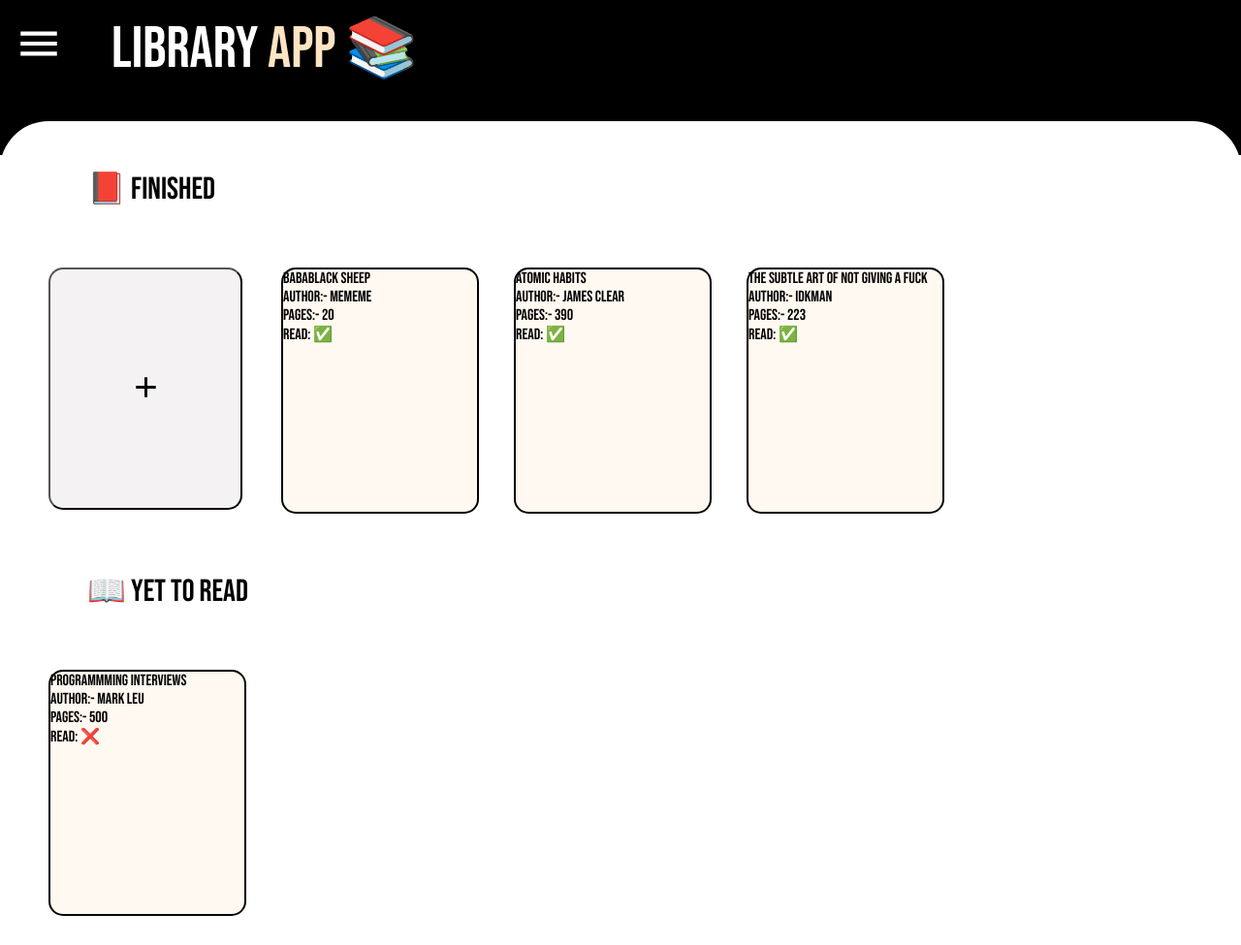
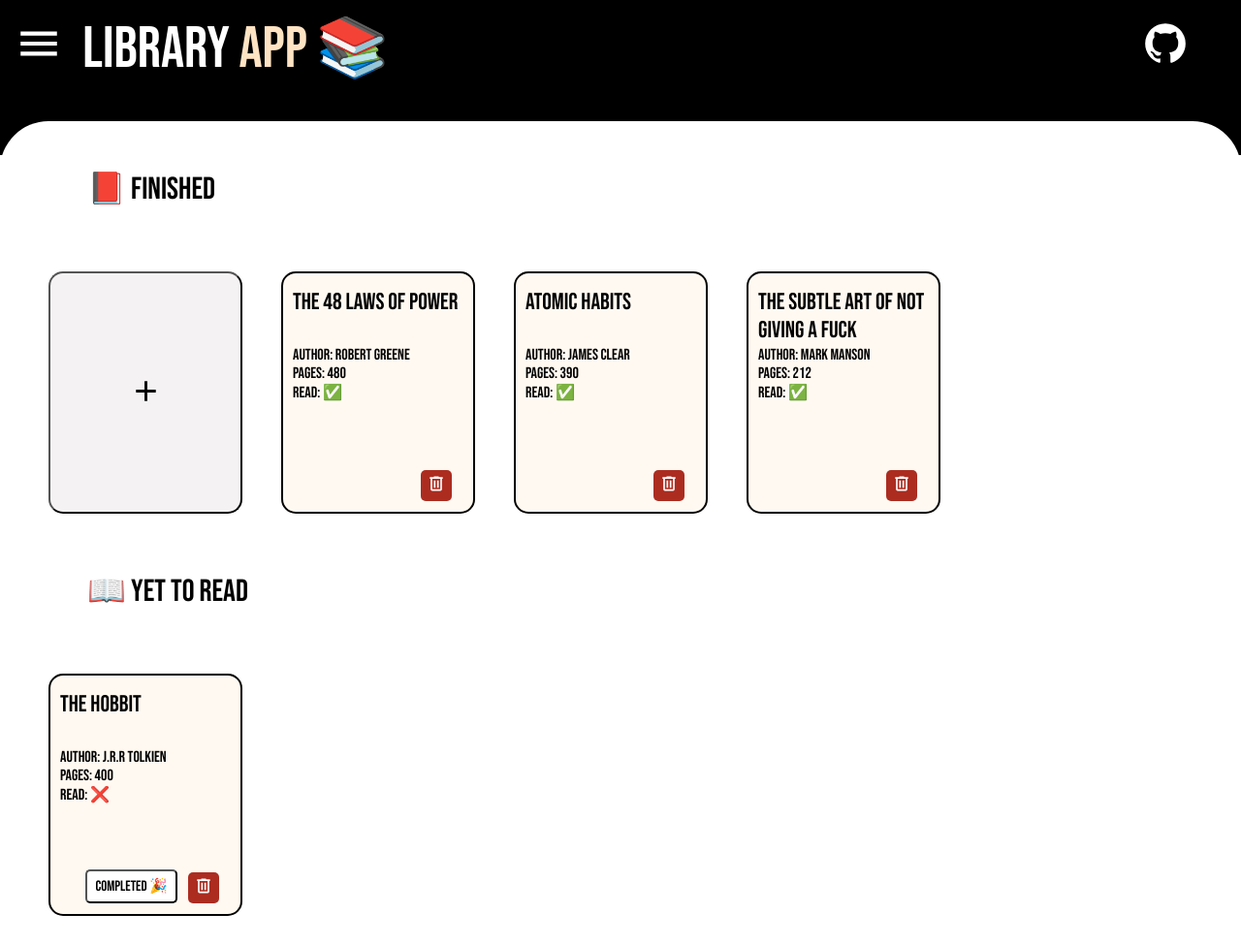
Before and after one commit to Rig135/LibraryApp, a plain HTML site: page index.html in a window 1280 px wide. Shown: the whole page at 97% size. Drawn offline with Linux system fonts and the light colour scheme.

Commit message:
add remove book and complete book feature

```diff
--- a/index.html
+++ b/index.html
@@ -20,7 +20,13 @@
                 <title>menu</title>
                 <path d="M3,6H21V8H3V6M3,11H21V13H3V11M3,16H21V18H3V16Z" />
             </svg></div>
-        <h1>Library <span style="color:bisque">App</span> 📚</h1>
+        <h1 id="appName">Library <span style="color:bisque">App</span> 📚</h1>
+        <div id="github"><a href="https://github.com/Rig135"><svg xmlns="http://www.w3.org/2000/svg"
+                    viewBox="0 0 24 24">
+                    <title>github</title>
+                    <path
+                        d="M12,2A10,10 0 0,0 2,12C2,16.42 4.87,20.17 8.84,21.5C9.34,21.58 9.5,21.27 9.5,21C9.5,20.77 9.5,20.14 9.5,19.31C6.73,19.91 6.14,17.97 6.14,17.97C5.68,16.81 5.03,16.5 5.03,16.5C4.12,15.88 5.1,15.9 5.1,15.9C6.1,15.97 6.63,16.93 6.63,16.93C7.5,18.45 8.97,18 9.54,17.76C9.63,17.11 9.89,16.67 10.17,16.42C7.95,16.17 5.62,15.31 5.62,11.5C5.62,10.39 6,9.5 6.65,8.79C6.55,8.54 6.2,7.5 6.75,6.15C6.75,6.15 7.59,5.88 9.5,7.17C10.29,6.95 11.15,6.84 12,6.84C12.85,6.84 13.71,6.95 14.5,7.17C16.41,5.88 17.25,6.15 17.25,6.15C17.8,7.5 17.45,8.54 17.35,8.79C18,9.5 18.38,10.39 18.38,11.5C18.38,15.32 16.04,16.16 13.81,16.41C14.17,16.72 14.5,17.33 14.5,18.26C14.5,19.6 14.5,20.68 14.5,21C14.5,21.27 14.66,21.59 15.17,21.5C19.14,20.16 22,16.42 22,12A10,10 0 0,0 12,2Z" />
+                </svg></a></div>
     </div>
 
 
@@ -33,12 +39,6 @@
                     <title>plus</title>
                     <path d="M19,13H13V19H11V13H5V11H11V5H13V11H19V13Z" />
                 </svg></button>
-            <!-- <div class="card">
-                 <div class="cardHeading"></div>
-            </div> -->
-            <!-- <div class="card"></div>
-            <div class="card"></div> -->
-
 
         </div>
 
@@ -62,7 +62,7 @@
                     <input type="checkbox" id="read">
                 </p>
                 <p>
-                    <button type="submit">Add Book</button>
+                    <button type="submit" id="dialogButton">Add Book</button>
                 </p>
 
             </form>
@@ -72,11 +72,6 @@
 
         <h1 id="yetToRead">📖 Yet to Read</h1>
         <div class="toRead-cardArea">
-            <!-- <button id="addBook"><svg xmlns="http://www.w3.org/2000/svg" viewBox="0 0 24 24">
-                    <title>plus</title>
-                    <path d="M19,13H13V19H11V13H5V11H11V5H13V11H19V13Z" />
-                </svg></button> -->
-            <!-- <div class="card"></div> -->
 
 
         </div>
--- a/script.js
+++ b/script.js
@@ -1,7 +1,9 @@
 const dialog = document.querySelector('dialog');
 
+//Array of Objects to store books data
+const Library = [];
 
-const Library = [];
+
 const addBook = document.querySelector('#addBook');
 const finishedBooks = document.querySelectorAll('.finished-cardArea > div')
 const finishedArea = document.querySelector('.finished-cardArea');
@@ -18,34 +20,71 @@
 const pages = document.querySelector('#pages');
 const read = document.querySelector('#read');
 
-
-// let finIndex = 0;
-// let unFinIndex = 0;
-
-
-
+Books.prototype.toggle = function () {
+    this.read = !this.read;
+}
 
 function addBooksToLibrary(title, author, pages, read) {
     let id = crypto.randomUUID();
     const newBook = new Books(id, title, author, pages, read);
 
     Library.push(newBook);
-    createCard(title, author, pages, read);
+    createCard(id, title, author, pages, read);
 }
 
 //Function to Create new Cards
-function createCard(title, author, pages, read) {
+function createCard(id, title, author, pages, read) {
 
     const div = document.createElement('div');
     div.classList.add("card");
+    div.setAttribute('data-id', id);
 
 
-    let str = `${title}  <br>`;
-    str += `Author:-    ${author}  <br>`;
-    str += `Pages:-   ${pages}  <br>`;
-    str += `Read: ${read ? "✅" : "❌"}`
+    //card delete button
+    const delButton = document.createElement('button');
+    delButton.innerHTML =
+        '<svg xmlns="http://www.w3.org/2000/svg" viewBox="0 0 24 24"><title>trash-can-outline</title><path d="M9,3V4H4V6H5V19A2,2 0 0,0 7,21H17A2,2 0 0,0 19,19V6H20V4H15V3H9M7,6H17V19H7V6M9,8V17H11V8H9M13,8V17H15V8H13Z" /></svg>';
 
-    div.innerHTML = str;
+    delButton.classList.add('deleteButton');
+    div.appendChild(delButton);
+
+    delButton.addEventListener('click', () => {
+        div.remove();
+        for (let i = 0; i < Library.length; i++) {
+            if (Library[i].id == div.dataset.id) {
+                Library.splice(i, 1);
+                break;
+            }
+        }
+    })
+
+    //Book Finished Button
+    const completed = document.createElement('button');
+    completed.innerText = 'Completed 🎉';
+    completed.classList.add('completedButton');
+    if (read === false) {
+        div.appendChild(completed);
+    }
+
+    completed.addEventListener('click', () => {
+        const book = Library.find(b => b.id === div.dataset.id);
+        if (book) {
+            book.toggle();
+            div.remove();
+            createCard(book.id, book.title, book.author, book.pages, book.read);
+        }
+    })
+
+
+    const cardInfo = `
+        <h2>${title}</h2>
+        <p>Author: ${author}</p>
+        <p>Pages: ${pages}</p>
+        <p>Read: ${read ? "✅" : "❌"}</p>
+    `;
+
+
+    div.insertAdjacentHTML('afterbegin', cardInfo);
 
     if (read) {
         finishedArea.appendChild(div);
@@ -62,12 +101,6 @@
 })
 
 
-
-// for (let i = 0; i < 2; i++) {
-//     addBook[i].addEventListener('click', () => {
-//         dialog.showModal();
-//     })
-// }
 
 closeButton.addEventListener('click', () => {
     title.value = "";
@@ -101,13 +134,11 @@
 }
 
 
-
-
-
-addBooksToLibrary('babaBlack Sheep', 'mememe', 20, true);
+//Sample Books
+addBooksToLibrary('The 48 Laws of Power', 'Robert Greene', 480, true);
 addBooksToLibrary('Atomic Habits', 'James Clear', 390, true);
-addBooksToLibrary('The Subtle Art of not giving a fuck', 'idkman', 223, true);
-addBooksToLibrary('Programmming Interviews', 'mark leu', 500, false);
+addBooksToLibrary('The Subtle Art of not giving a fuck', 'Mark Manson', 212, true);
+addBooksToLibrary('The Hobbit', 'J.R.R Tolkien', 400, false);
 
 
 console.log(Library);
--- a/styles.css
+++ b/styles.css
@@ -12,8 +12,9 @@
     height: 20%;
     background-color: black;
 
-    display: flex;
-    align-items: center;
+
+    display: grid;
+    grid-template-columns: 0.5fr 6fr 1fr;
 
 
     color: white;
@@ -22,16 +23,23 @@
 }
 
 .header h1 {
-    padding-top: 25px;
-    margin-left: 50px;
+    padding-top: 13px;
 }
 
-#menu svg {
+
+
+#menu svg,
+#github svg {
     fill: white;
     width: 50px;
     height: 50px;
     padding-top: 20px;
     padding-left: 15px;
+}
+
+#github {
+    align-self: center;
+    justify-self: center;
 }
 
 .main {
@@ -48,7 +56,6 @@
 
 #finished {
     margin: 0px 0px 20px 40px;
-    /* height: 60px; */
 }
 
 .finished-cardArea,
@@ -61,12 +68,26 @@
 }
 
 .card {
-    width: 200px;
-    height: 250px;
+    max-width: 200px;
+    max-height: 250px;
     background-color: rgb(255, 249, 241);
     border-radius: 15px;
     border: 2px solid black;
     transition: transform 0.5s;
+
+    box-sizing: border-box;
+    padding: 10px;
+
+}
+
+.card h2 {
+    margin-top: 5px;
+    height: 60px;
+}
+
+.card p,
+.card button {
+    height: auto;
 
 }
 
@@ -75,13 +96,6 @@
     box-shadow: rgba(0, 0, 0, 0.24) 0px 3px 8px;
 }
 
-.cardHeading {
-    background-color: yellow;
-    height: 50px;
-    display: flex;
-    align-items: center;
-    padding-left: 10px;
-}
 
 #yetToRead {
     margin: 30px 0px 20px 40px;
@@ -132,8 +146,29 @@
 dialog button,
 dialog input {
     display: inline-block;
-    height: 24px;
+    height: 28px;
     font-size: 20px;
+}
+
+dialog button {
+    padding: 3px 10px 3px 10px;
+}
+
+#close {
+    margin-left: 80%;
+}
+
+dialog input[type=checkbox] {
+    width: 20px;
+    height: 20px;
+    margin-left: 10px;
+    margin-top: 10px;
+}
+
+#dialogButton {
+    margin-left: 40%;
+    width: 100px;
+    height: 35px;
 }
 
 dialog p {
@@ -142,3 +177,34 @@
     height: 40px;
     margin-bottom: 20px;
 }
+
+.deleteButton svg {
+    height: 20px;
+    width: 20px;
+    fill: white;
+}
+
+.deleteButton {
+    background-color: #ac2c20;
+    border: none;
+
+    padding: 4px 6px;
+    margin-left: 75%;
+    margin-top: 40%;
+    border-radius: 5px;
+    transition: transform 0.5s;
+}
+
+.deleteButton:hover {
+    transform: scale(1.05);
+}
+
+.completedButton {
+    background-color: white;
+    padding: 6px 8px;
+    margin-left: 15%;
+    transform: translateY(-100%);
+    border-radius: 5px;
+    font-size: 15px;
+    transition: transform 0.5s;
+}
```
